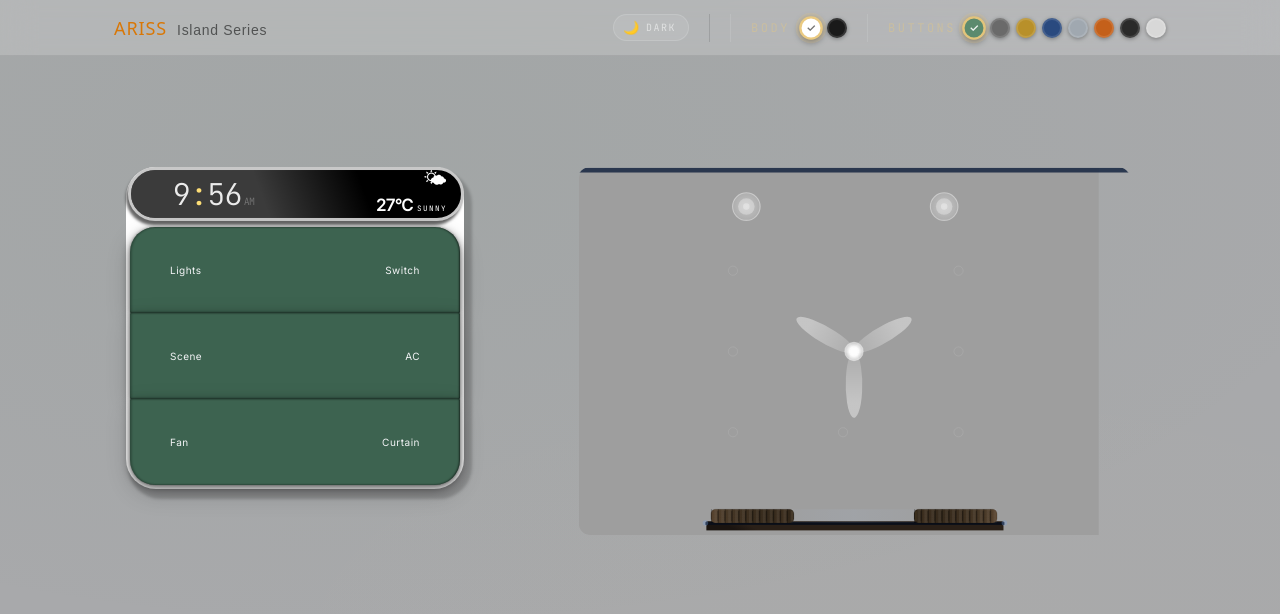
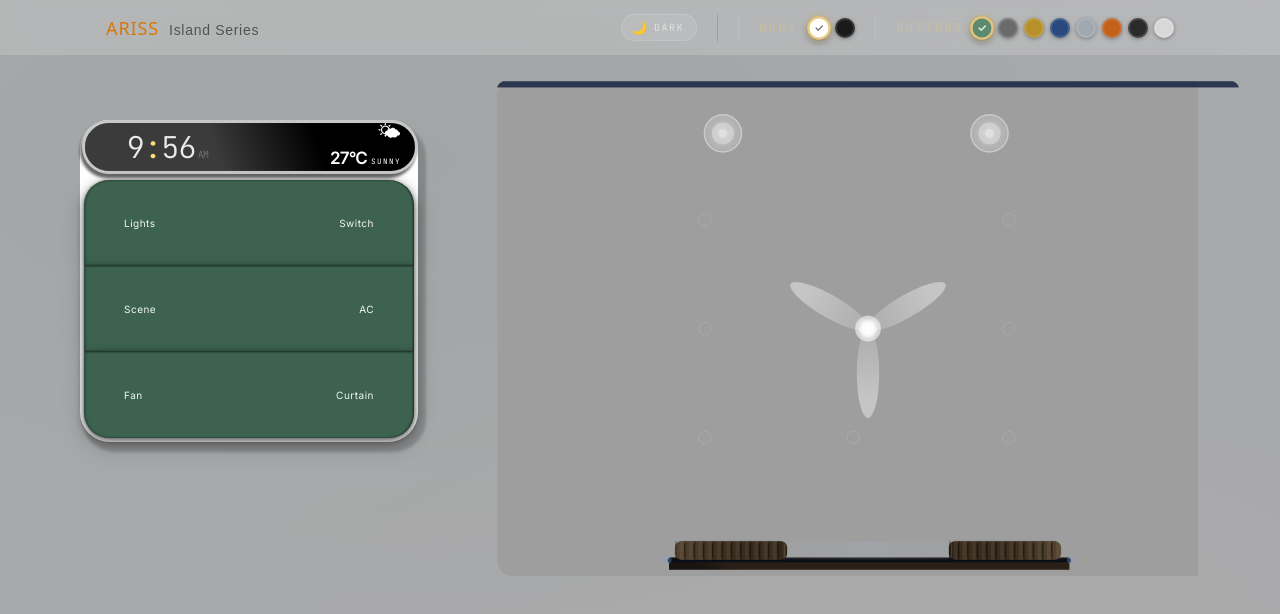
Before and after one commit to shaikhmoiz3010/ariss-island-series, a React (Vite) app: page / in a window 1280 px wide. Shown: the top 614 px of the page. Built offline with nearby package versions, Linux system fonts and the light colour scheme.

Commit message:
change the layout of the room

```diff
--- a/src/App.jsx
+++ b/src/App.jsx
@@ -10,14 +10,14 @@ const BG = {
     bg: "#a8a9ab",
     gradient: `radial-gradient(ellipse 80% 60% at 30% 20%, rgba(80,120,95,0.07) 0%, transparent 100%),
                radial-gradient(ellipse 60% 40% at 70% 80%, rgba(233,200,124,0.025) 0%, transparent 100%)`,
-    headerBg:     "rgba(255,255,255,0.18)",
+    headerBg: "rgba(255,255,255,0.18)",
     headerBorder: "rgba(0,0,0,0.08)",
   },
   dark: {
     bg: "#1a1b1e",
     gradient: `radial-gradient(ellipse 80% 60% at 30% 20%, rgba(40,70,55,0.18) 0%, transparent 100%),
                radial-gradient(ellipse 60% 40% at 70% 80%, rgba(233,200,124,0.04) 0%, transparent 100%)`,
-    headerBg:     "rgba(0,0,0,0.60)",
+    headerBg: "rgba(0,0,0,0.60)",
     headerBorder: "rgba(255,255,255,0.06)",
   },
 };
@@ -25,6 +25,7 @@ const BG = {
 export default function App() {
   const bgMode = useThemeStore((s) => s.bgMode);
   const { bg, gradient, headerBg, headerBorder } = BG[bgMode];
+  const isDark = bgMode === "dark";
 
   return (
     <div style={{
@@ -33,61 +34,90 @@ export default function App() {
       flexDirection: "column",
       background: bg,
       backgroundImage: gradient,
-      transition: "background 0.4s ease, background-image 0.4s ease",
+      transition: "background 0.4s ease",
     }}>
+
+      {/* ── HEADER ── */}
       <header style={{
-        position:       "sticky",
-        top:            0,
-        height:         "56px",
-        background:     headerBg,
-        borderBottom:   `1px solid ${headerBorder}`,
+        position: "sticky",
+        top: 0,
+        height: "56px",
+        background: headerBg,
+        borderBottom: `1px solid ${headerBorder}`,
         backdropFilter: "blur(16px)",
         WebkitBackdropFilter: "blur(16px)",
-        zIndex:         100,
-        transition:     "background 0.4s ease, border-color 0.4s ease",
+        zIndex: 100,
+        transition: "background 0.4s ease, border-color 0.4s ease",
       }}>
-        <div className="max-w-[1100px] mx-auto px-6 h-full flex items-center" style={{ justifyContent: "space-between" }}>
+        <div className="max-w-[1100px] mx-auto px-4 h-full flex items-center"
+          style={{ justifyContent: "space-between" }}>
           <div className="flex items-baseline gap-2.5">
-            <span className="font-sans text-lg tracking-wider text-amber-600 uppercase">ARISS</span>
+            <span className="font-sans text-lg tracking-wider text-amber-600 uppercase">
+              ARISS
+            </span>
             <span style={{
               fontFamily: "sans-serif",
               fontSize: "14px",
               letterSpacing: "0.05em",
-              color: bgMode === "light" ? "rgba(0,0,0,0.55)" : "rgba(255,255,255,0.70)",
+              color: isDark ? "rgba(255,255,255,0.70)" : "rgba(0,0,0,0.55)",
               transition: "color 0.4s ease",
             }}>
               Island Series
             </span>
           </div>
-          <div className="flex items-center gap-5">
+          <div className="flex items-center gap-3 sm:gap-5">
             <BgToggle />
-            <div style={{ width: "1px", height: "28px", background: bgMode === "light" ? "rgba(0,0,0,0.12)" : "rgba(255,255,255,0.10)", transition: "background 0.4s ease" }} />
+            <div style={{
+              width: "1px",
+              height: "28px",
+              background: isDark ? "rgba(255,255,255,0.10)" : "rgba(0,0,0,0.12)",
+            }} />
             <ThemePicker />
           </div>
         </div>
       </header>
 
+      {/* ── MAIN ── */}
       <main style={{
-        flex: 2,
+        flex: 1,
         display: "flex",
+        flexDirection: "column",
         alignItems: "center",
-        justifyContent: "center",
-        padding: "6px 24px 80px",
+        padding: "24px 16px 80px",
+        gap: "24px",
       }}>
+
+        {/*
+          mobile  < 640px  → column  (switch on top, room below)
+          tablet  ≥ 640px  → row     (switch left, room right)
+          desktop ≥ 1024px → row with more space
+        */}
         <div style={{
-          display: "flex",
-          alignItems: "flex-start",
-          justifyContent: "center",
-          gap: "90px",
-          flexWrap: "wrap",
+          width: "100%",
+          maxWidth: "1200px",
         }}>
-          <SwitchPanel />
-<div style={{ maxWidth: '600px', width: '100%', margin: '0 auto', padding: '0 24px 80px' }}>
-  <RoomLayout />
-</div>
 
+          {/* row on tablet+, column on mobile */}
+          <div className="flex flex-col sm:flex-row"
+            style={{
+              width: "100%",
+              gap: "clamp(12px, 3vw, 40px)",
+              alignItems: "stretch",      // ← both children same height
+            }}
+          >
+            {/* ── Switch panel — fixed width on larger screens, full width on mobile ── */}
+            <div className="w-full sm:w-auto flex justify-center sm:justify-center flex-shrink-0">
+              <SwitchPanel />
+            </div>
+
+            {/* ── Room layout ── */}
+            <div style={{ flex: 1, width: "100%", minWidth: 0, minHeight: 0 }}>
+              <RoomLayout />
+            </div>
+          </div>
 
         </div>
+
       </main>
     </div>
   );
--- a/src/components/Switch/SwitchPanel.jsx
+++ b/src/components/Switch/SwitchPanel.jsx
@@ -52,7 +52,7 @@ export default function SwitchPanel() {
   })();
 
   return (
-    <div className="h-[322px] rounded-[30px]"
+    <div className="m-[2px] md:m-[30px] lg:m-[40px] sm:m-[23px] h-[322px] rounded-[30px]"
       onMouseEnter={trigger}
       style={{
         position:     "relative",
```
